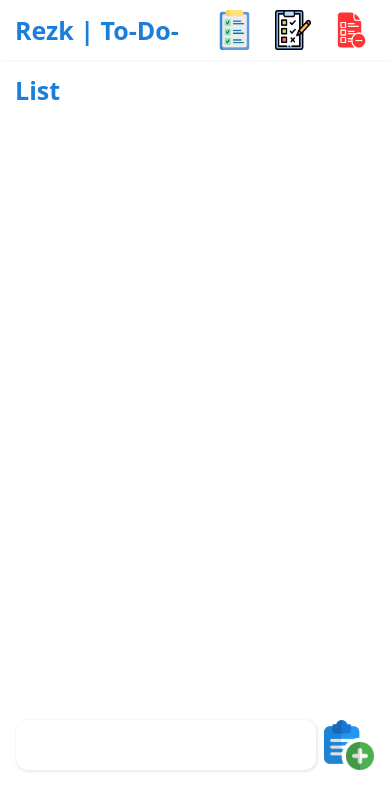
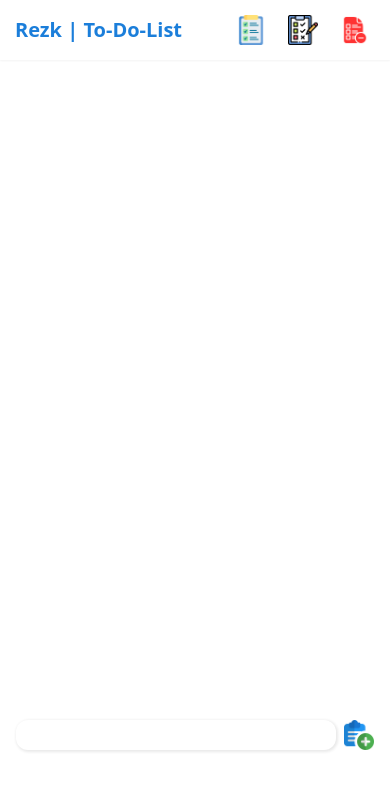
Before and after one commit to mohammed-tarek-rezk/To-Do-List, a plain HTML site: page index.html in a window 390 px wide. Drawn offline with Linux system fonts and the light colour scheme.

Commit message:
Update index.html

```diff
--- a/index.html
+++ b/index.html
@@ -21,6 +21,19 @@
     ></script>
     <!-- link Css files -->
     <link rel="stylesheet" href="tailwind.css" />
+    <style>
+@media (max-width: 768px) {
+    .logo{
+        font-size: 20px;
+    }
+    .header-continer .flex img{
+        height: 30px !important;
+    }
+    input[type = "image"]{
+        width: 30px !important;
+    }
+}
+    </style>
   </head>
   <body>
     <header class="">
```
